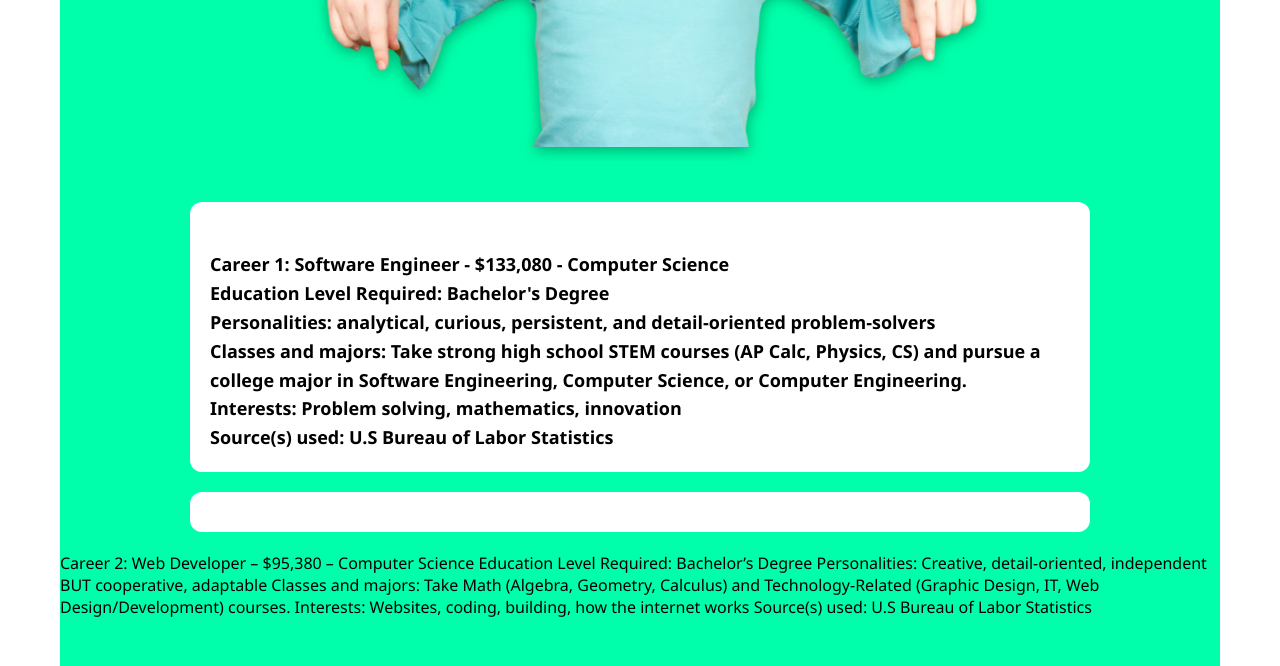
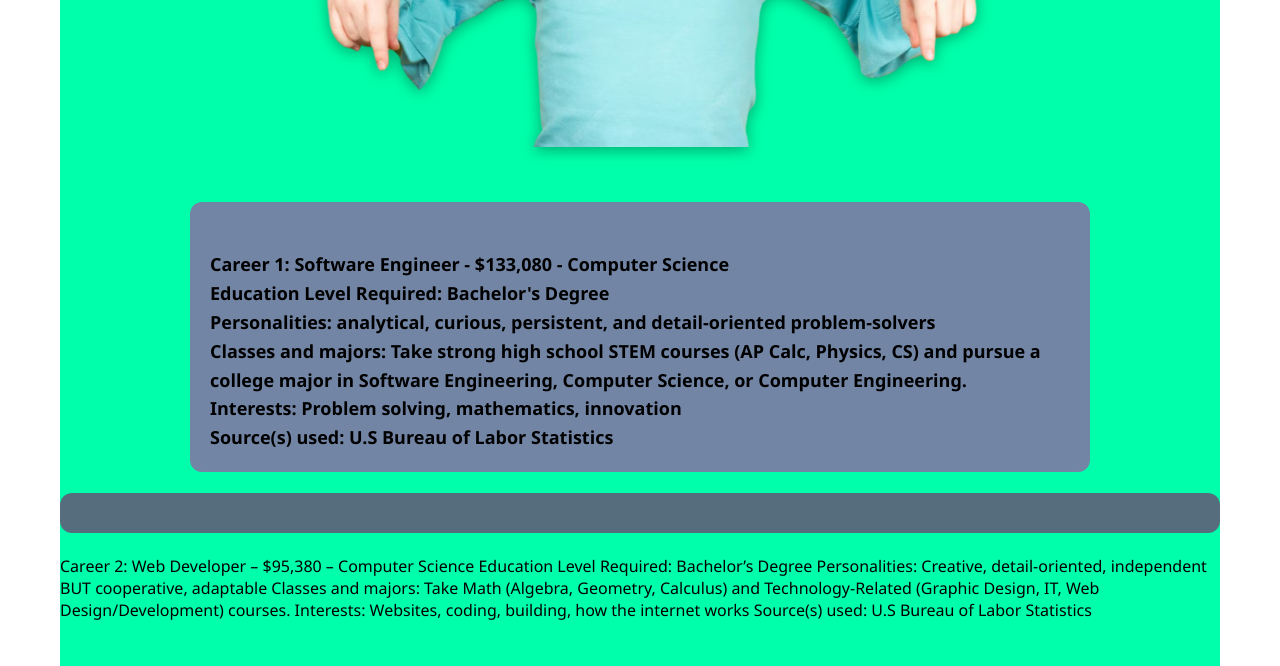
Before and after one commit to rakeshrnjn/rainbowsprouts, a plain HTML site: page careers.html in a window 1280 px wide. Shown: the part 857-1523 px from the top of the page. Drawn offline with Linux system fonts and the light colour scheme.

Commit message:
Fixed the software engineer and web developer background

```diff
--- a/css/careers.css
+++ b/css/careers.css
@@ -75,7 +75,13 @@ main {
 .web-developer {
   white-space: pre-line;
 }
-.software-engineer,
+.software-engineer {
+  background-color: #7285a5;
+  max-width: 900px
+  margin: 20px auto;
+  padding: 20px;
+  border-radius: 12px;
+}
 .web-developer {
   background-color: #566d7e;
   max-width: 900px
@@ -84,13 +90,6 @@ main {
   border-radius: 12px;
 }
 
-.software-engineer,
-.web-developer {
-  background-color: #ffffff;
-  max-width: 900px;
-  margin: 20px auto;
-  padding: 20px;
-  border-radius: 12px;
 
   font-size: 18px;
   line-height: 1.6;
```
